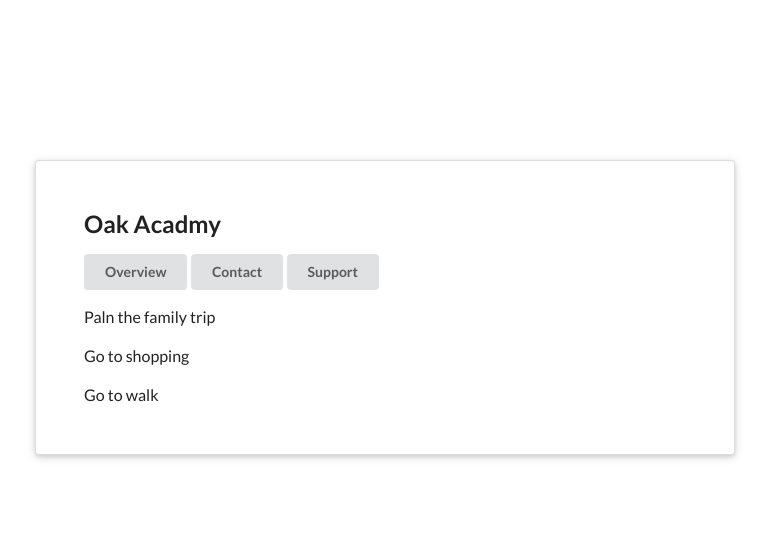
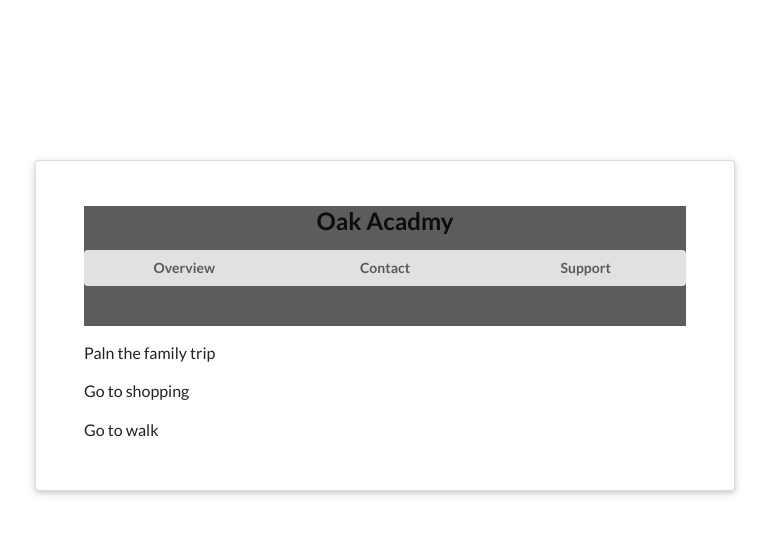
Before and after one commit to AtrePramod/contextapi, a React (Create React App) app: page / in a window 1280 px wide. Shown: the top 534 px of the page, without its empty margins (255-1024 px from the left). Built offline with nearby package versions, Linux system fonts and the light colour scheme.

Commit message:
209 done

```diff
--- a/src/Components/Navbar.js
+++ b/src/Components/Navbar.js
@@ -1,16 +1,23 @@
 import React from 'react'
+import { ThemeContext } from '../contexts/ThemeContext';
 
 export class Navbar extends React.Component {
+    static contextType = ThemeContext;
     render() {
+        const { isDarkTheme, darkTheme, lightTheme } = this.context;
+        const theme = isDarkTheme ? darkTheme : lightTheme;
         return (
-            <nev>
-                <h2 className='ui centered herder'>
+            <nav style={{ background: theme.background, color: theme.text, height: '120px' }}>
+                <h2 className='ui centered header'>
                     Oak Acadmy
                 </h2>
-                <button className='ui button'>Overview</button>
-                <button className='ui button'>Contact</button>
-                <button className='ui button'>Support</button>
-            </nev>
+                <div className='ui three buttons'>
+                    <button className='ui button'>Overview</button>
+                    <button className='ui button'>Contact</button>
+                    <button className='ui button'>Support</button>
+                </div>
+            </nav>
+
         )
     }
 }
```
